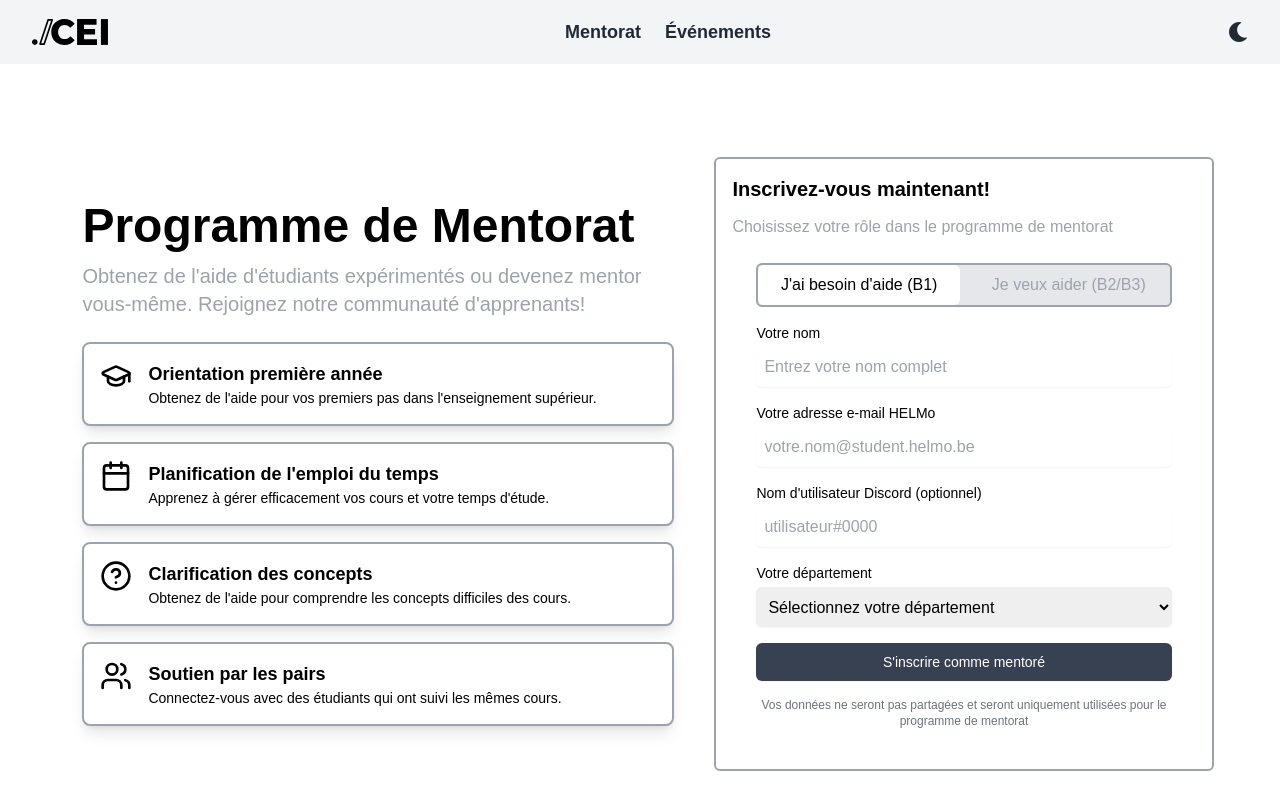
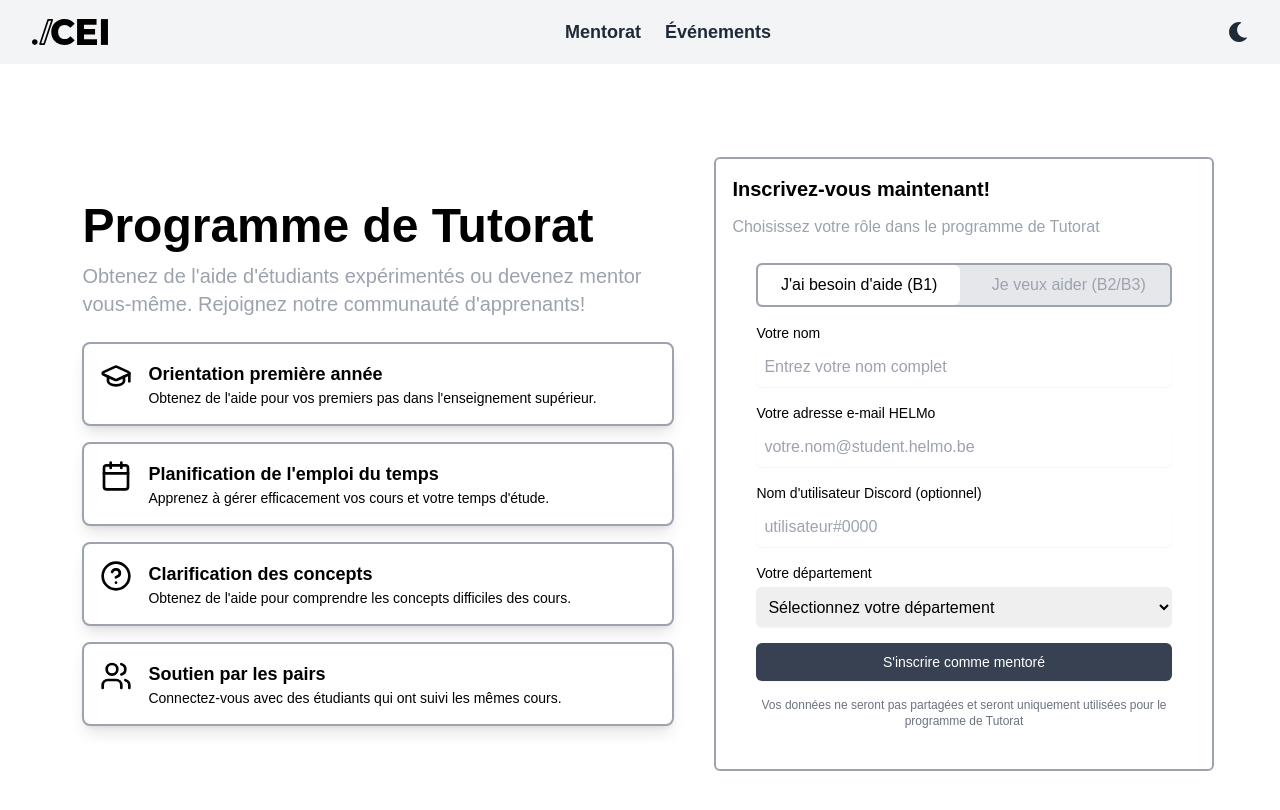
Before and after one commit to NapoTwiixe306/cei-site, a Next.js app: page /pages/Mentorat in a window 1280 px wide. Shown: the top 810 px of the page. Built offline with nearby package versions, Linux system fonts and the light colour scheme.

Commit message:
fix: remplacement de "Mentorat" par "Tutorat"

```diff
--- a/app/pages/Mentorat/page.tsx
+++ b/app/pages/Mentorat/page.tsx
@@ -42,7 +42,7 @@ export default function Mentorat() {
         <div className="left w-full md:w-1/2 p-4">
           <div>
             <h1 className="font-bold text-3xl md:text-5xl text-black dark:text-white text-center md:text-left">
-              Programme de Mentorat
+              Programme de Tutorat
             </h1>
             <p className="text-lg md:text-xl mt-3 text-gray-400 text-center md:text-left">
               Obtenez de l&#39;aide d&#39;étudiants expérimentés ou devenez
@@ -76,7 +76,7 @@ export default function Mentorat() {
               Inscrivez-vous maintenant!
             </h1>
             <p className="text-md mt-3 text-gray-400 text-center md:text-left">
-              Choisissez votre rôle dans le programme de mentorat
+              Choisissez votre rôle dans le programme de Tutorat
             </p>
           </div>
           <div className="p-6">
@@ -177,7 +177,7 @@ export default function Mentorat() {
             </form>
             <p className="mt-4 text-xs text-gray-500 text-center">
               Vos données ne seront pas partagées et seront uniquement utilisées
-              pour le programme de mentorat
+              pour le programme de Tutorat
             </p>
           </div>
         </div>
```
